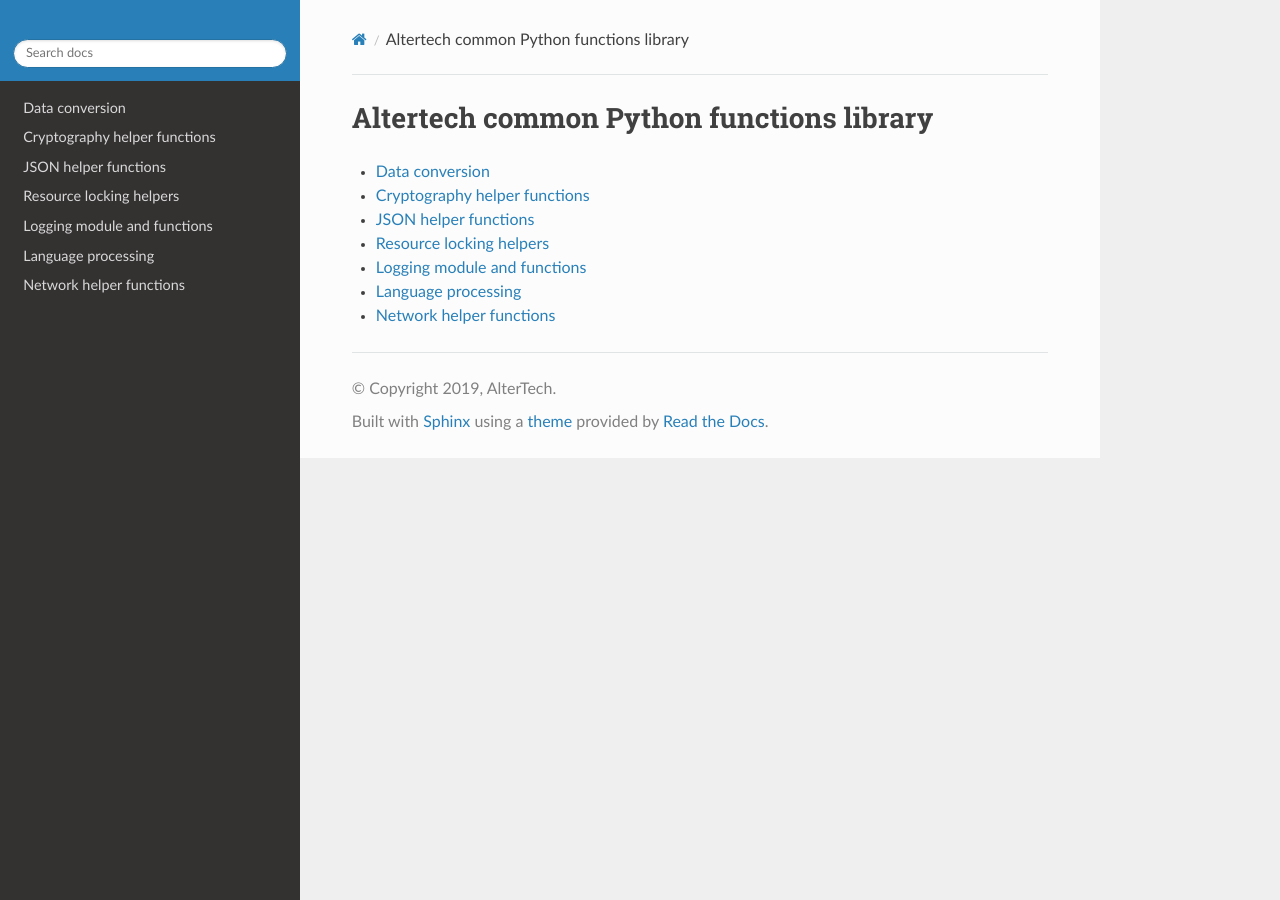
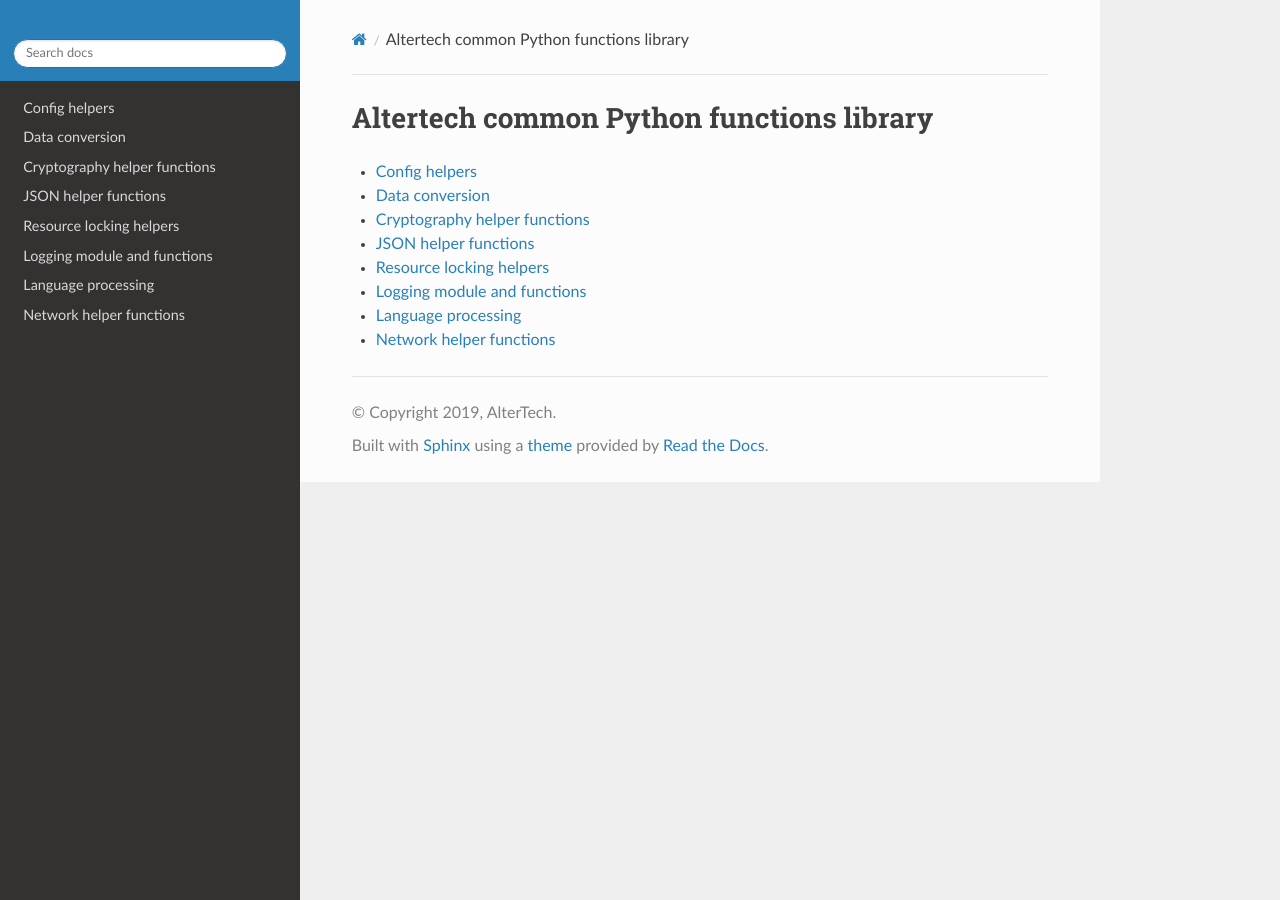
Before and after one commit to alttch/pyaltt2, a Sphinx documentation site: the page built from doc/index.rst, in a window 1280 px wide. Built offline with Sphinx 7.4.7 and the Read the Docs theme 2.0.0, drawn with Linux system fonts in a browser that asks for light colours.

Commit message:
docs for config

```diff
--- /dev/null
+++ b/doc/config.rst
@@ -0,0 +1,5 @@
+Config helpers
+==============
+
+.. automodule:: pyaltt2.config
+   :members:
--- a/doc/index.rst
+++ b/doc/index.rst
@@ -4,6 +4,7 @@ Altertech common Python functions library
 .. toctree::
    :maxdepth: 1
 
+   config
    converters
    crypto
    json
```
